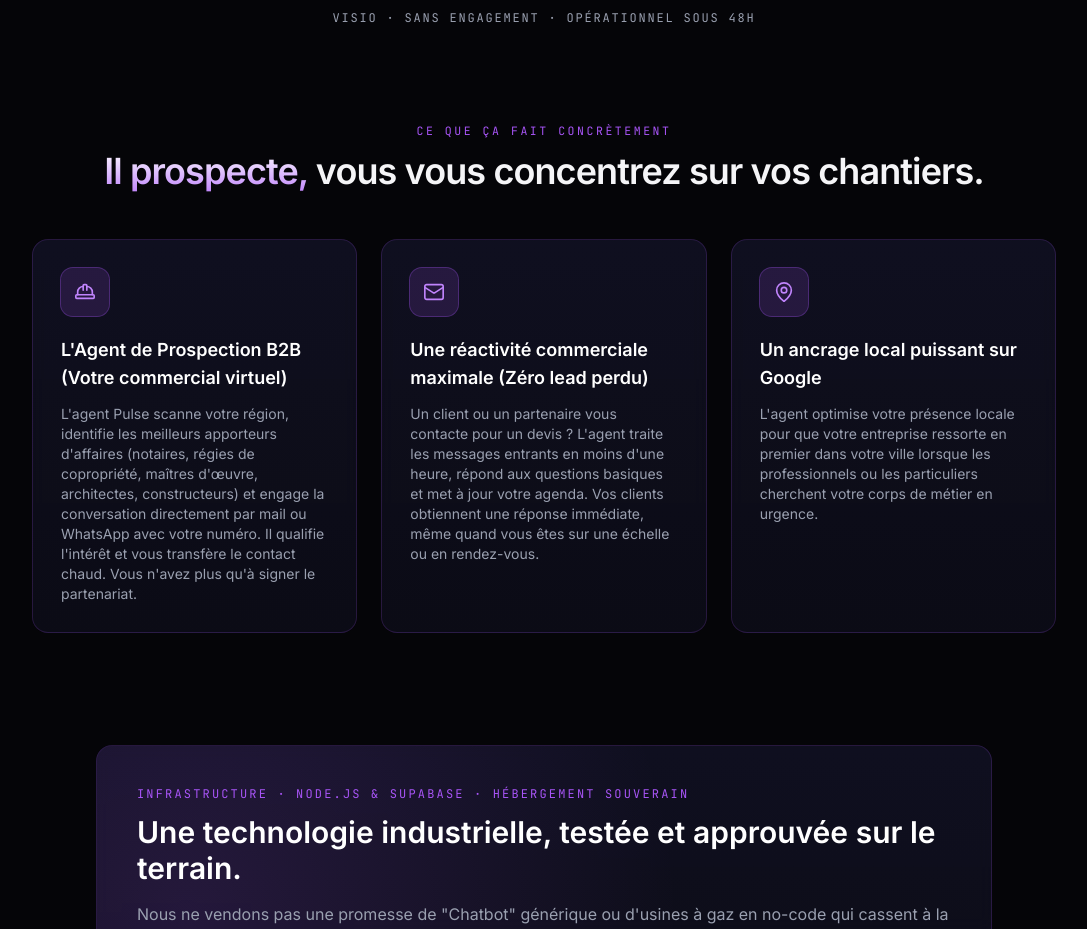
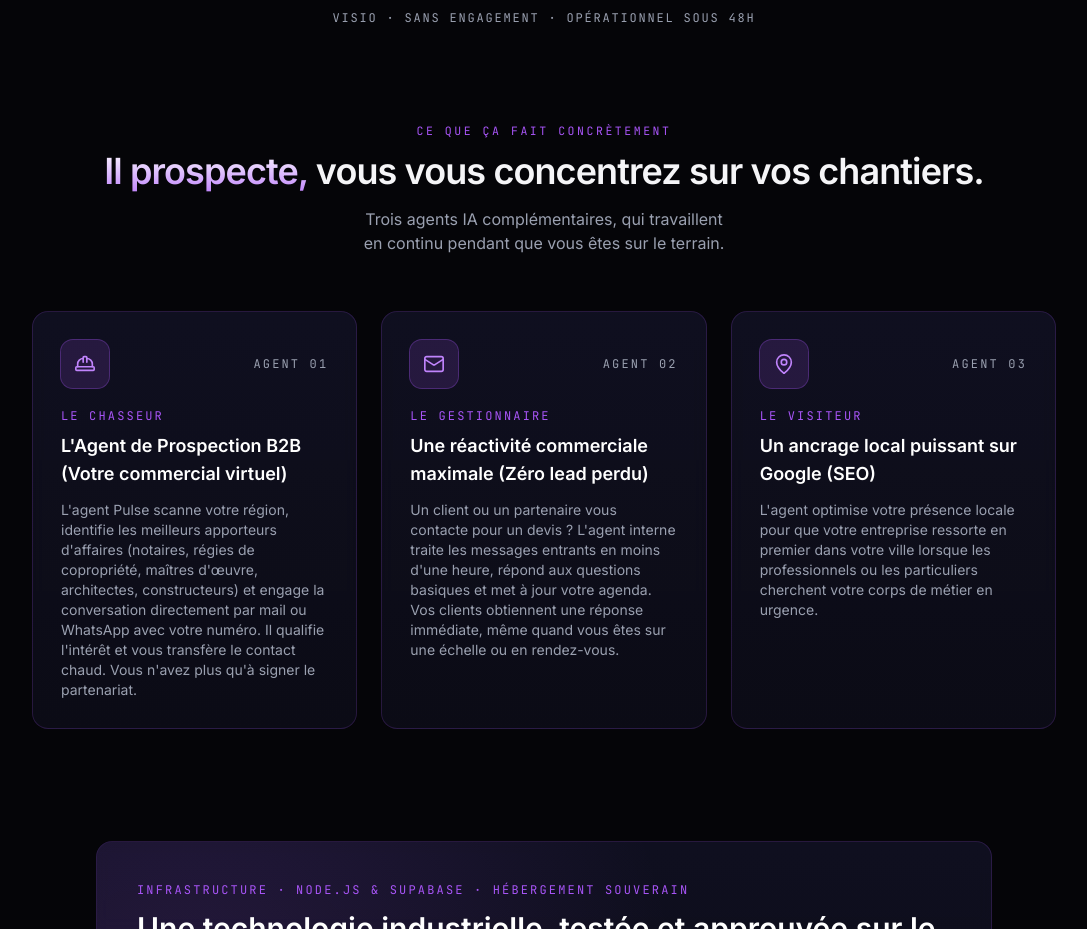
Before and after one commit to afontana33/smatchroom-pulse-vitrine, a Next.js app: page /commerces in a window 1280 px wide. Shown: the part 761-1690 px from the top of the page, without its empty margins (96-1183 px from the left). Built offline with nearby package versions, Linux system fonts and the light colour scheme.

Commit message:
Nommer les 3 agents (Chasseur/Gestionnaire/Visiteur) et aerer la section benefices

```diff
--- a/src/app/commerces/page.jsx
+++ b/src/app/commerces/page.jsx
@@ -16,17 +16,20 @@ const CALENDLY = 'https://calendly.com/a-fontana-smatchroom/30min';
 const BENEFITS = [
   {
     icon: HardHat,
+    nickname: 'Le Chasseur',
     title: "L'Agent de Prospection B2B (Votre commercial virtuel)",
     desc: "L'agent Pulse scanne votre région, identifie les meilleurs apporteurs d'affaires (notaires, régies de copropriété, maîtres d'œuvre, architectes, constructeurs) et engage la conversation directement par mail ou WhatsApp avec votre numéro. Il qualifie l'intérêt et vous transfère le contact chaud. Vous n'avez plus qu'à signer le partenariat.",
   },
   {
     icon: Mail,
+    nickname: 'Le Gestionnaire',
     title: 'Une réactivité commerciale maximale (Zéro lead perdu)',
-    desc: "Un client ou un partenaire vous contacte pour un devis ? L'agent traite les messages entrants en moins d'une heure, répond aux questions basiques et met à jour votre agenda. Vos clients obtiennent une réponse immédiate, même quand vous êtes sur une échelle ou en rendez-vous.",
+    desc: "Un client ou un partenaire vous contacte pour un devis ? L'agent interne traite les messages entrants en moins d'une heure, répond aux questions basiques et met à jour votre agenda. Vos clients obtiennent une réponse immédiate, même quand vous êtes sur une échelle ou en rendez-vous.",
   },
   {
     icon: MapPin,
-    title: 'Un ancrage local puissant sur Google',
+    nickname: 'Le Visiteur',
+    title: 'Un ancrage local puissant sur Google (SEO)',
     desc: "L'agent optimise votre présence locale pour que votre entreprise ressorte en premier dans votre ville lorsque les professionnels ou les particuliers cherchent votre corps de métier en urgence.",
   },
 ];
@@ -84,19 +87,30 @@ export default function CommercesPage() {
       {/* Bénéfices */}
       <section className="px-6 pb-28">
         <div className="mx-auto max-w-5xl">
-          <div className="mb-12 text-center">
+          <div className="mb-14 text-center">
             <p className="eyebrow">Ce que ça fait concrètement</p>
             <h2 className="mt-3 text-balance text-3xl font-semibold tracking-tight md:text-4xl">
               <span className="gradient-text">Il prospecte,</span> vous vous concentrez sur vos chantiers.
             </h2>
+            <p className="mx-auto mt-4 max-w-2xl text-balance text-[var(--muted)]">
+              Trois agents IA complémentaires, qui travaillent en continu pendant que vous êtes sur le terrain.
+            </p>
           </div>
           <div className="grid gap-6 md:grid-cols-3">
-            {BENEFITS.map(({ icon: Icon, title, desc }) => (
-              <div key={title} className="glass rounded-2xl p-7">
-                <div className="mb-5 inline-flex h-12 w-12 items-center justify-center rounded-xl bg-[var(--primary-soft)] text-[var(--primary-hover)] ring-1 ring-[var(--border-strong)]">
-                  <Icon size={22} strokeWidth={1.8} />
+            {BENEFITS.map(({ icon: Icon, nickname, title, desc }, i) => (
+              <div key={title} className="glass flex flex-col rounded-2xl p-7">
+                <div className="mb-5 flex items-center justify-between">
+                  <div className="inline-flex h-12 w-12 items-center justify-center rounded-xl bg-[var(--primary-soft)] text-[var(--primary-hover)] ring-1 ring-[var(--border-strong)]">
+                    <Icon size={22} strokeWidth={1.8} />
+                  </div>
+                  <span className="font-mono text-xs uppercase tracking-[0.18em] text-[var(--muted)]">
+                    Agent {String(i + 1).padStart(2, '0')}
+                  </span>
                 </div>
-                <h3 className="text-lg font-semibold text-white">{title}</h3>
+                <p className="font-mono text-xs uppercase tracking-[0.18em] text-[var(--primary)]">
+                  {nickname}
+                </p>
+                <h3 className="mt-2 text-lg font-semibold text-white">{title}</h3>
                 <p className="mt-3 text-sm text-[var(--muted)]">{desc}</p>
               </div>
             ))}
```
